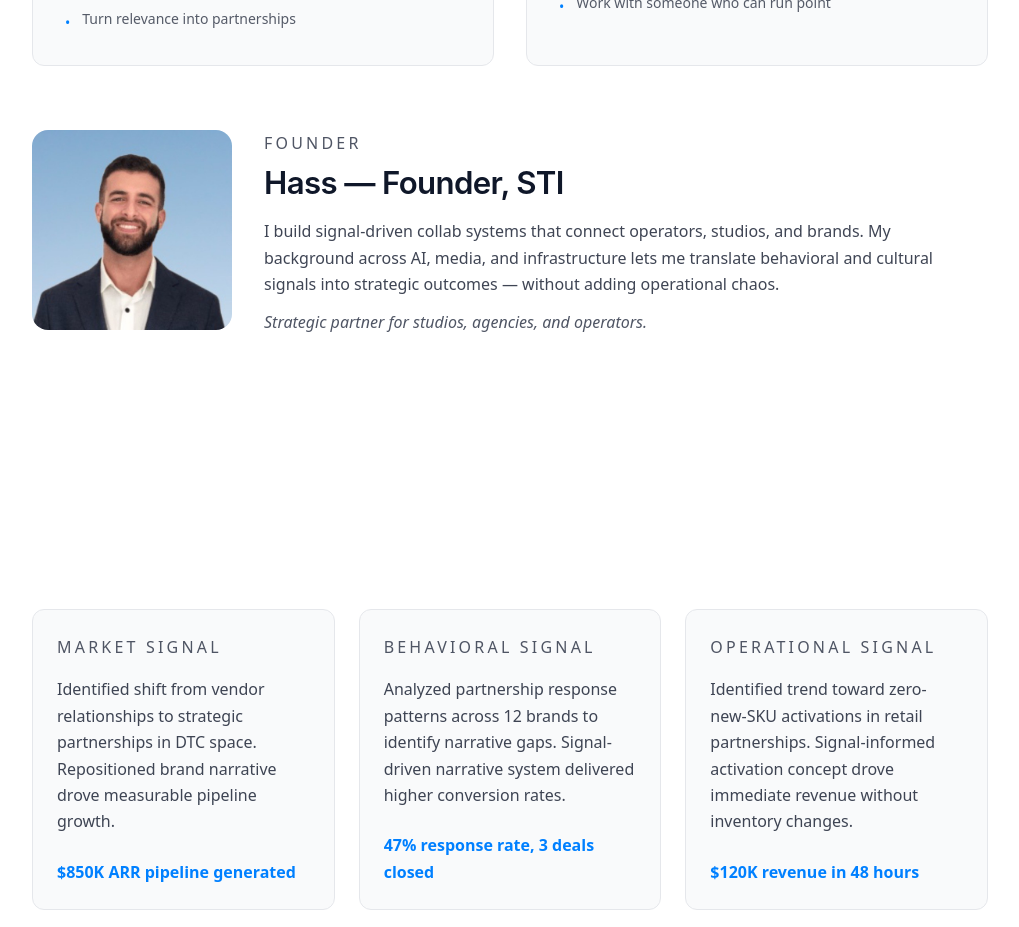
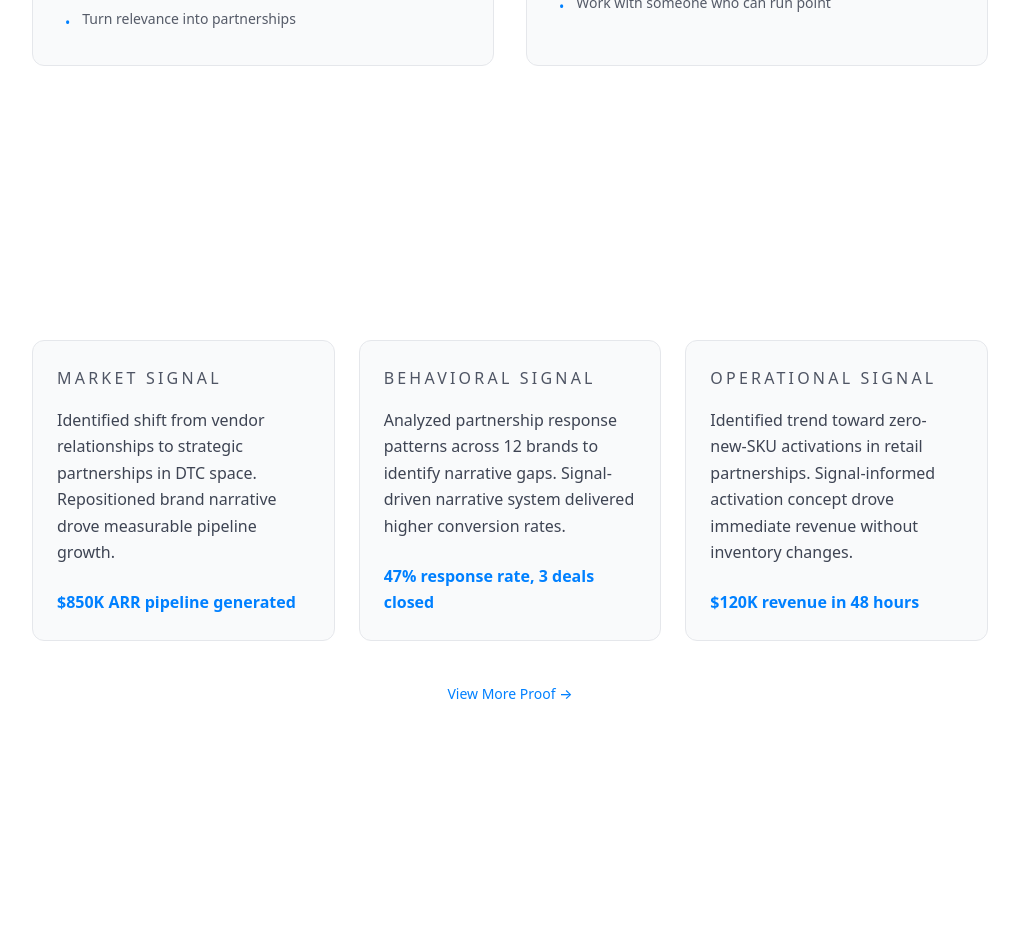
Before and after one commit to HassDhia/smarttechinvest-site, a Next.js app: page / in a window 1280 px wide. Shown: the part 1680-2607 px from the top of the page, without its empty margins (260-1279 px from the left). Built offline with nearby package versions, Linux system fonts and the light colour scheme.

Commit message:
Remove founder section from home page

```diff
--- a/src/app/page.tsx
+++ b/src/app/page.tsx
@@ -2,7 +2,6 @@ import { SectionHeader } from "../components/SectionHeader";
 import { BriefCard } from "../components/BriefCard";
 import { SocialProofStrip } from "../components/SocialProofStrip";
 import { CoreOfferCards } from "../components/CoreOfferCards";
-import { FounderSection } from "../components/FounderSection";
 import { listBriefs } from "../lib/content";
 import Link from "next/link";
 import { Button } from "../components/ui/Button";
@@ -117,7 +116,6 @@ export default function Home() {
             </div>
           ))}
         </div>
-        <FounderSection />
       </section>
 
       {/* Section 5: Proof of Capability (Case Study Grid) */}
```
